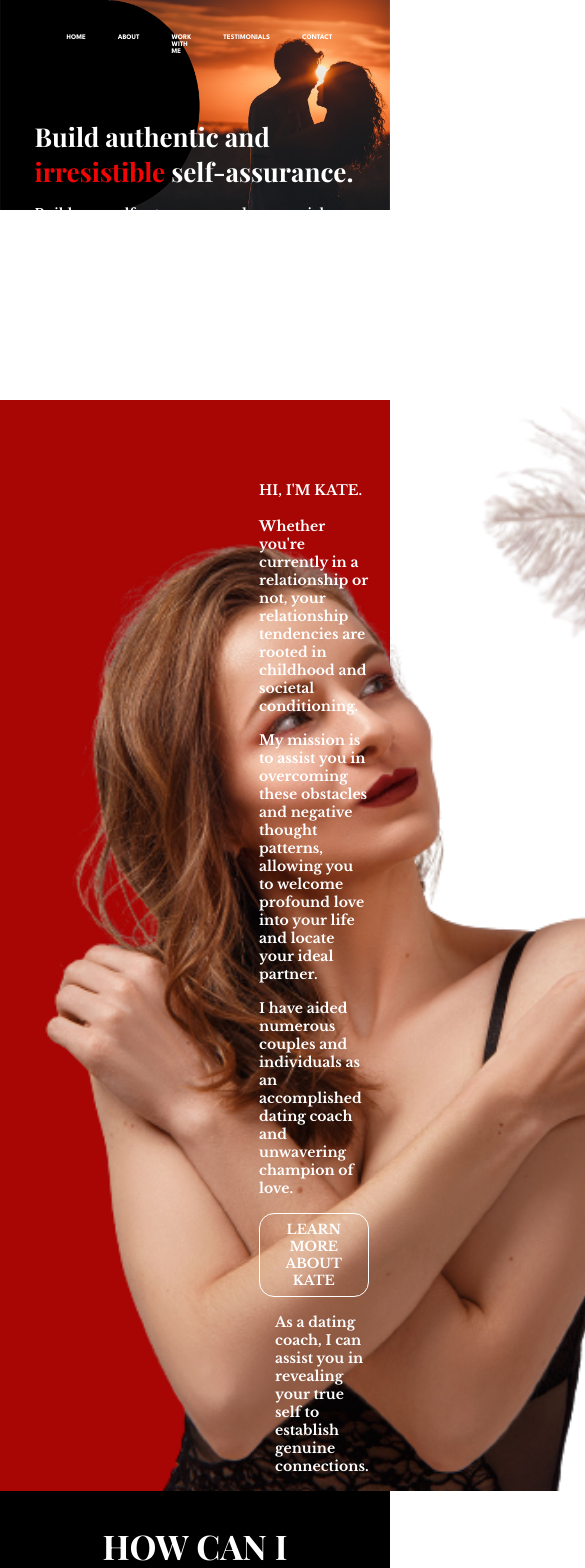
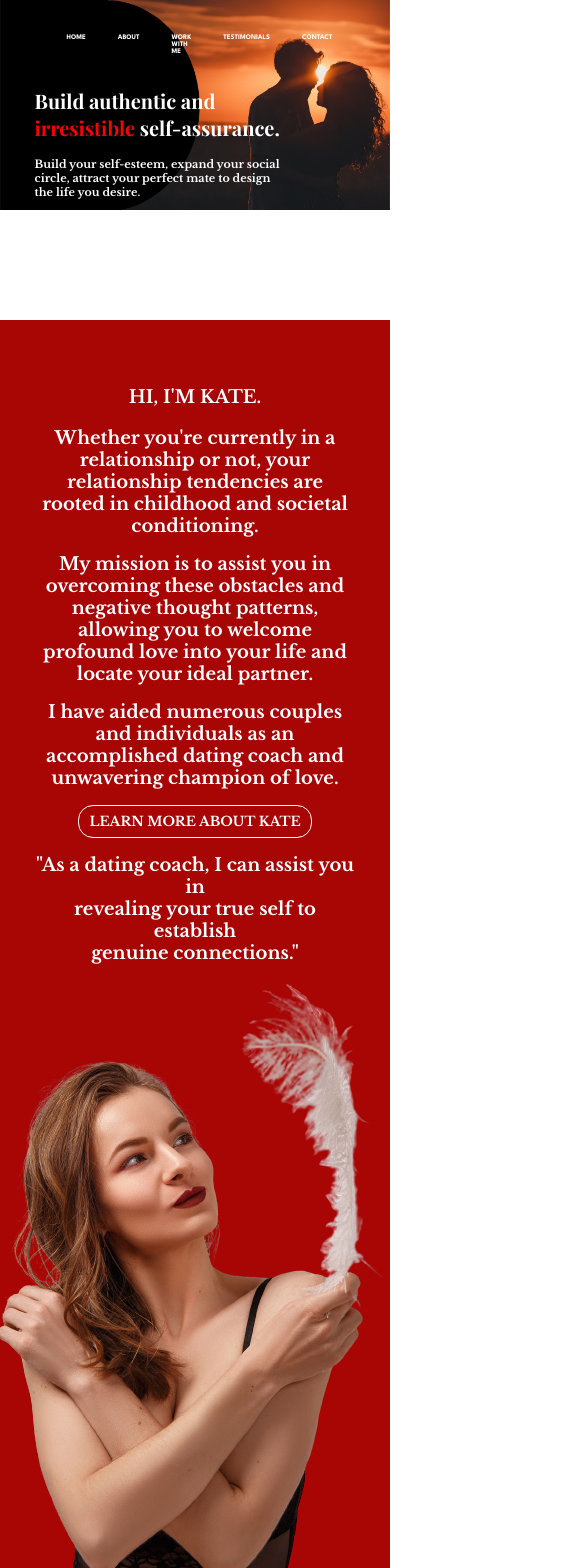
Before and after one commit to benbasty/interlove, a React (Create React App) app: page / in a window 390 px wide. Shown: the top 1568 px of the page, 585 px wide, since content can reach past the window. Built offline with nearby package versions, Linux system fonts and the light colour scheme.

Commit message:
media breakpoints 600px

```diff
--- a/src/components/about/about-kate.css
+++ b/src/components/about/about-kate.css
@@ -105,4 +105,7 @@
     .about-kate-desc p {
         font-size: 14px;
     }
+    .about-kate-extra-img img {
+        height: 250px;
+    }
 }
--- a/src/components/about/about-mission.css
+++ b/src/components/about/about-mission.css
@@ -98,3 +98,40 @@
         font-size: 14px;
     }
 }
+
+@media screen and (max-width: 600px) {
+    #about-mission .introduction {
+        display: flex;
+        flex-direction: column-reverse;
+        text-align: center;
+        gap: 0rem;
+    }
+    .introduction .kate-pic {
+        margin: 0 auto;
+        display: flex;
+        justify-content: center;
+    }
+
+    #about-mission .kate-description {
+        margin-top: 4rem !important;
+        font-size: 18px !important;
+    }
+    .final-intro .apostrophe {
+        display: none;
+    }
+
+    .kate-description .final-intro {
+        display: flex;
+        gap: 1rem;
+        justify-content: center;
+    }
+    .final-intro .final-desc {
+        font-size: 18px;
+    }
+    .final-intro .final-desc::before{
+        content: '"';
+    }
+    .final-intro .final-desc::after{
+        content: '"';
+    }
+}
--- a/src/components/about/book-now.css
+++ b/src/components/about/book-now.css
@@ -35,3 +35,9 @@
         margin-top: 4rem;
     }
 }
+
+@media screen and (max-width: 768px) {
+    .booking-request {
+        margin-top: 0.5rem;
+    }
+}
--- a/src/components/contact/contact.css
+++ b/src/components/contact/contact.css
@@ -93,3 +93,37 @@
         font-size: 16px;
     }
 }
+
+@media screen and (max-width: 600px) {
+    .contact-container {
+        display: flex;
+        flex-direction: column;
+        gap: 0rem;
+        justify-content: center;
+    }
+
+    #contact {
+        width: 100%;
+        height: 100%;
+        background-size: cover;
+    }
+
+    .contact-left-session, .contact-right-session {
+        margin: 2rem 0;
+        color: #fff;
+        z-index: 10;
+    }
+
+    .contact-left-session {
+        margin: 2rem auto;
+        text-align: center;
+    }
+
+    .contact-left-session h2 {
+        font-size: 30px;
+    }
+
+    .contact-left-session p {
+        font-size: 18px;
+    }
+}
--- a/src/components/header/header.css
+++ b/src/components/header/header.css
@@ -172,4 +172,17 @@
         display: initial;
         margin-top: 0.5rem;
     } */
+
+    #header {
+        height: 320px;
+    }
+    #hero-description{
+        margin-top: 2rem;
+    }
+    #hero-description h3 {
+        font-size: 20px;
+    }
+    #hero-description h4 {
+        font-size: 11px;
+    }
 }
--- a/src/components/workWithMe/whoIworkWith.css
+++ b/src/components/workWithMe/whoIworkWith.css
@@ -39,3 +39,17 @@
 .inrelationship-desc h3 {
     color: #f50505;
 }
+
+@media screen and (max-width: 600px) {
+    .singles, .couples {
+        display: flex;
+        flex-direction: column;
+    }
+    .inrelationship {
+        flex-direction: column-reverse;
+    }
+    .singles img, .inrelationship img, .couples img{
+        width: 100%;
+        display: none;
+    }
+}
```
